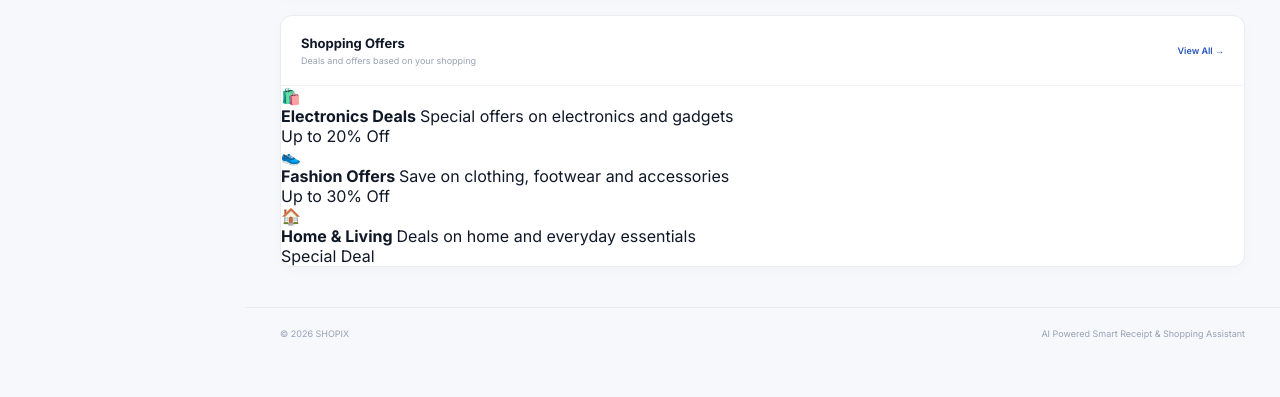
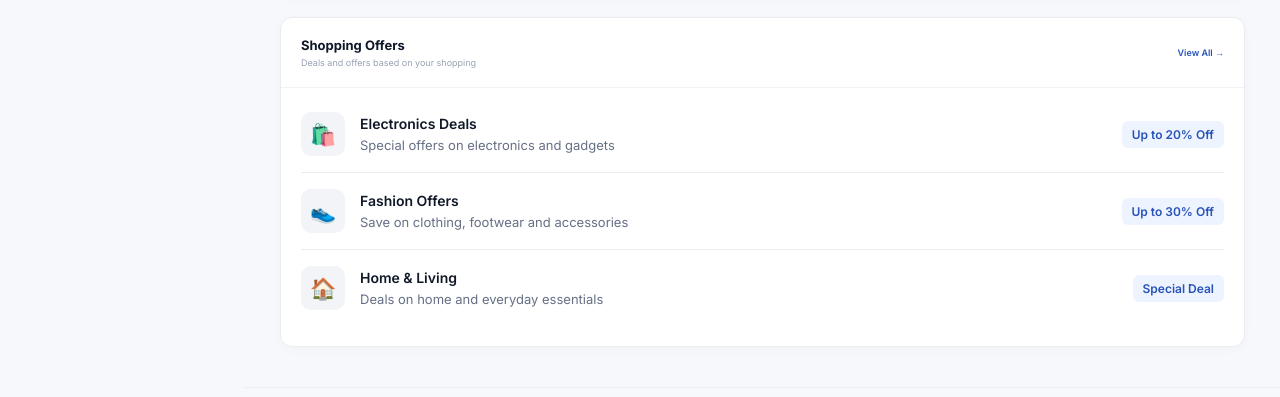
Before and after one commit to DHRUVI1749/Shopix, a plain HTML site: page dashboard.html in a window 1280 px wide. Shown: the part 1074-1471 px from the top of the page. Before the commit the page ends 1433 px from the top, so only its background shows below. Drawn offline with Linux system fonts and the light colour scheme; no server answers.

Commit message:
Style shopping offers section

```diff
--- a/css/dashboard.css
+++ b/css/dashboard.css
@@ -1332,3 +1332,88 @@ button {
     }
 
 }
+/* =========================
+   SHOPPING OFFERS
+========================= */
+
+.offers-card {
+    margin-top: 20px;
+}
+
+.offers-list {
+    padding: 8px 20px 20px;
+}
+
+.offer-row {
+    display: flex;
+    align-items: center;
+    gap: 15px;
+    padding: 16px 0;
+    border-bottom: 1px solid #eaecf0;
+}
+
+.offer-row:last-child {
+    border-bottom: none;
+}
+
+.offer-icon {
+    width: 44px;
+    height: 44px;
+    border-radius: 10px;
+    background: #f2f4f7;
+    display: flex;
+    align-items: center;
+    justify-content: center;
+    font-size: 21px;
+    flex-shrink: 0;
+}
+
+.offer-info {
+    display: flex;
+    flex-direction: column;
+    gap: 5px;
+    flex: 1;
+}
+
+.offer-info strong {
+    font-size: 14px;
+    font-weight: 600;
+    color: #101828;
+}
+
+.offer-info span {
+    font-size: 13px;
+    color: #667085;
+}
+
+.offer-badge {
+    padding: 6px 10px;
+    border-radius: 6px;
+    background: #eef4ff;
+    color: #2853b8;
+    font-size: 12px;
+    font-weight: 600;
+    white-space: nowrap;
+}
+
+
+/* =========================
+   OFFERS RESPONSIVE
+========================= */
+
+@media (max-width: 650px) {
+
+    .offer-row {
+        align-items: flex-start;
+    }
+
+    .offer-badge {
+        font-size: 11px;
+        padding: 5px 8px;
+    }
+
+    .offer-info span {
+        line-height: 1.4;
+    }
+
+}
```
